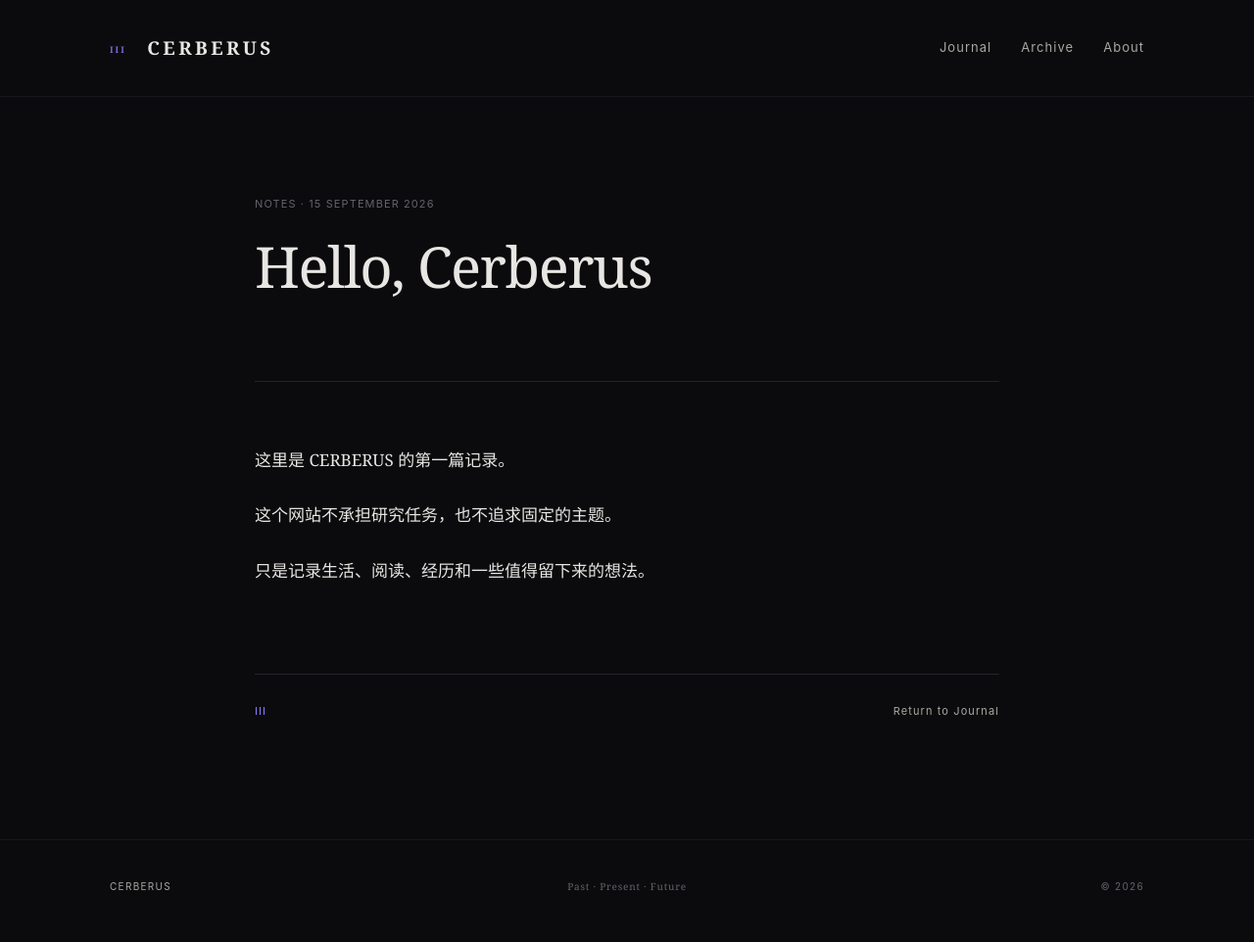
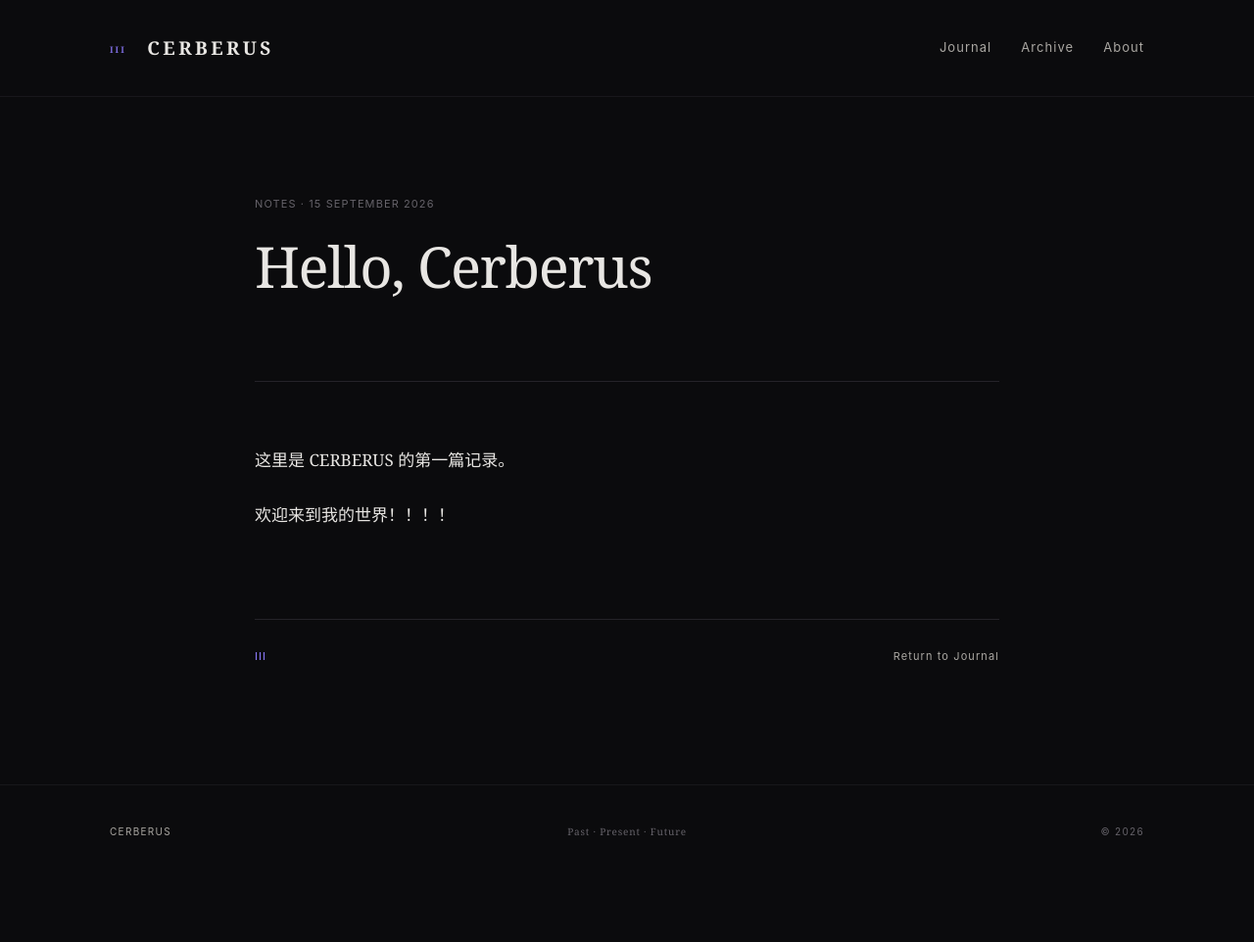
Before and after one commit to D3Capital/cerberus, a Jekyll site: the page built from _posts/2026-09-15-hello-cerberus.md, in a window 1280 px wide. Shown: the whole page at 98% size. Built offline with Jekyll 4.4.1, drawn with Linux system fonts in a browser that asks for light colours; after the commit the page ends 906 px from its top, so only the background shows below that.

Commit message:
Update 2026-09-15-hello-cerberus.md

```diff
--- a/_posts/2026-09-15-hello-cerberus.md
+++ b/_posts/2026-09-15-hello-cerberus.md
@@ -6,6 +6,4 @@ date: 2026-09-15
 
 这里是 CERBERUS 的第一篇记录。
 
-这个网站不承担研究任务，也不追求固定的主题。
-
-只是记录生活、阅读、经历和一些值得留下来的想法。
+欢迎来到我的世界！！！！
```
